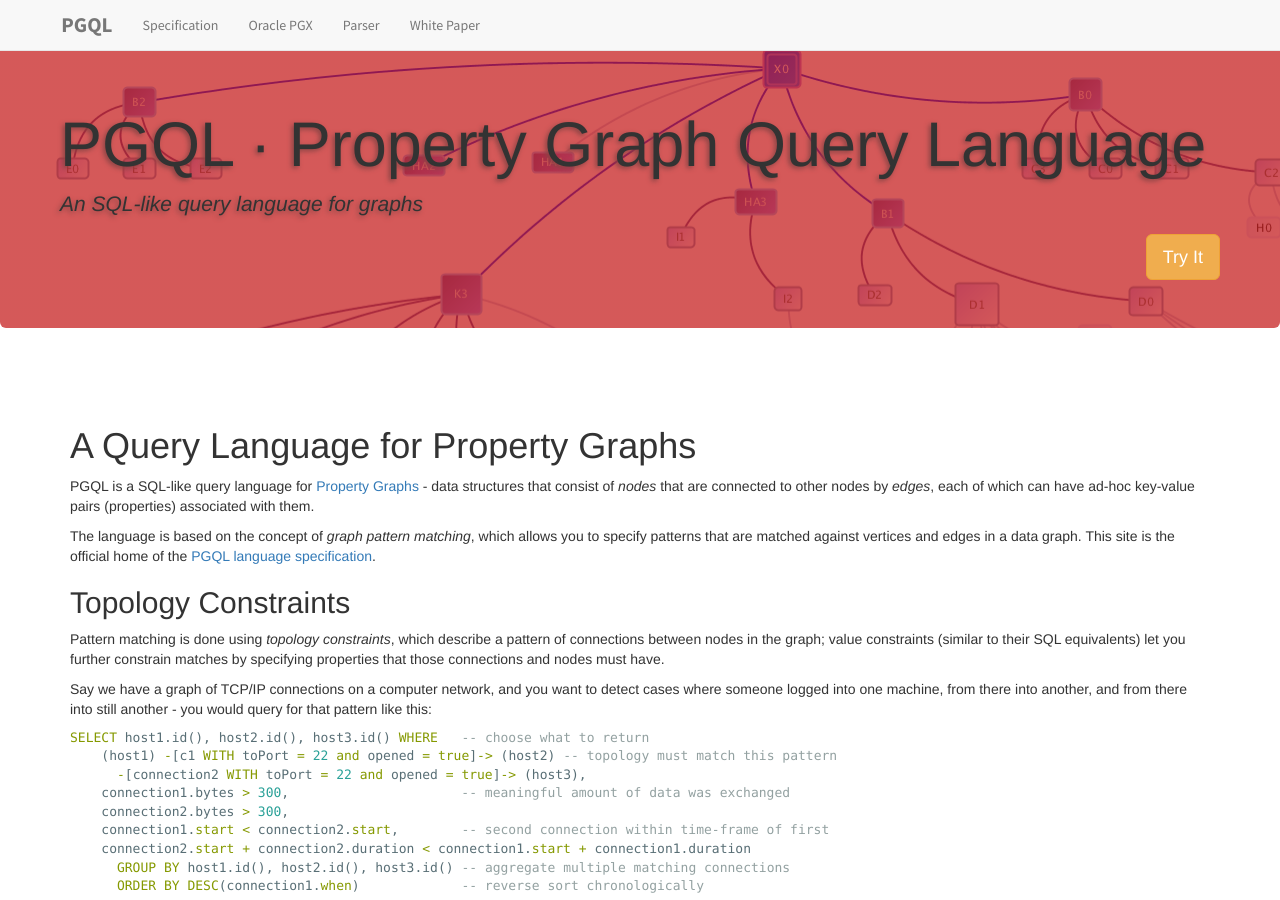
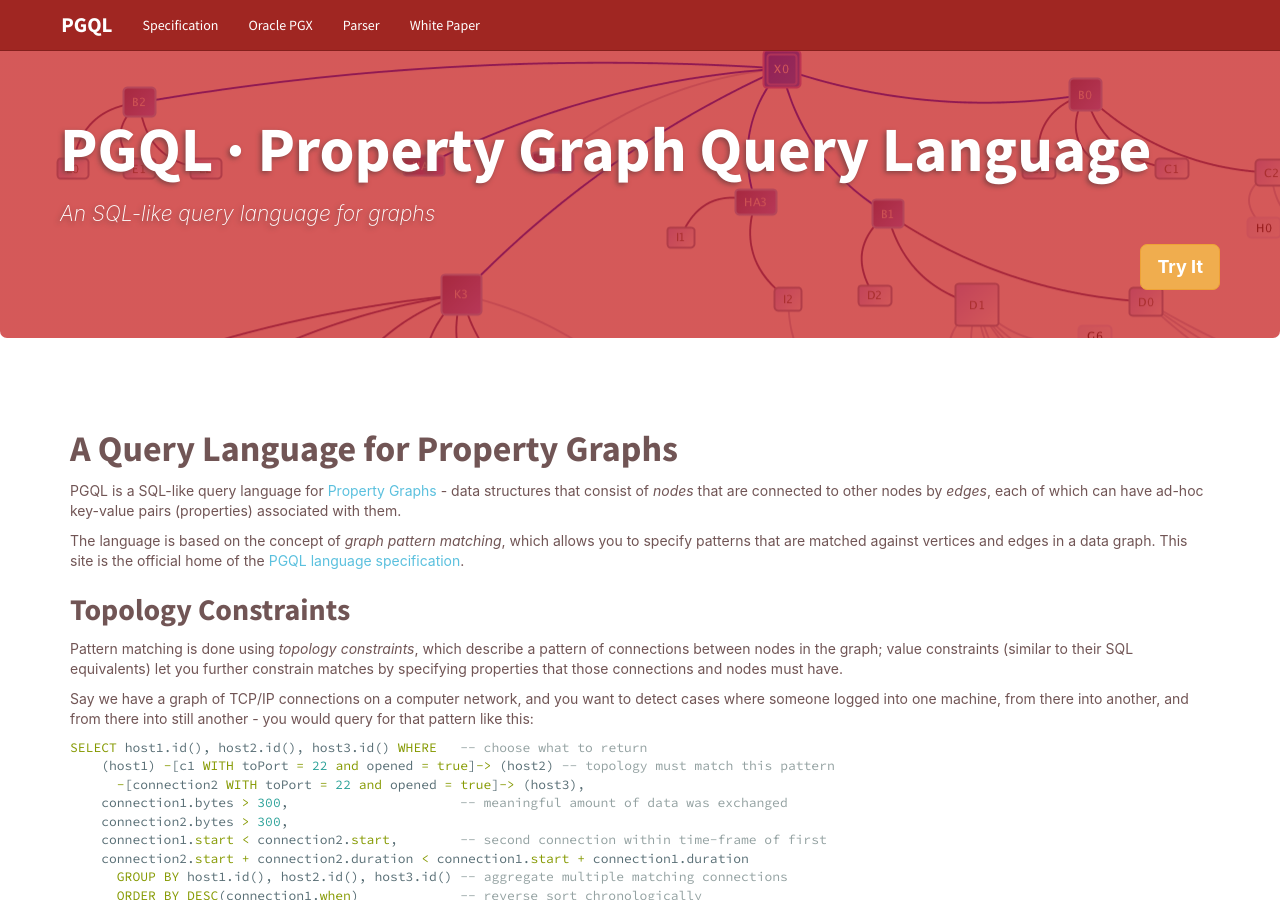
Before and after one commit to oracle/pgql-lang, a Jekyll site: the page built from index.md, in a window 1280 px wide and 900 px high. Built offline with Jekyll 4.4.1, drawn with Linux system fonts in a browser that asks for light colours; nearby versions of some CDN libraries; library files that are not in the unit come from our copies; comment, search, counter and statistics services are not loaded.

Commit message:
More debug

```diff
--- a/_includes/head.html
+++ b/_includes/head.html
@@ -11,11 +11,11 @@
 <meta name="viewport" content="width=device-width, initial-scale=1.0">
 
 {% include JB/setup %}
-<link rel="stylesheet" href="{{ ASSET_PATH }}/assets/themes/bootstrap/resources/bootstrap/css/bootstrap.min.css">
-<link rel="stylesheet" href="{{ ASSET_PATH }}/assets/themes/bootstrap/css/style.css">
+<link rel="stylesheet" href="{{ BASE_PATH }}/assets/themes/bootstrap/resources/bootstrap/css/bootstrap.min.css">
+<link rel="stylesheet" href="{{ BASE_PATH }}/assets/themes/bootstrap/css/style.css">
 
 <!-- ASSET_PATH is {{ ASSET_PATH }}
-base_path is {{ base_path }}
+base_path is {{ BASE_PATH }}
 -->
 
 <!-- http://t.co/dKP3o1e -->
```
